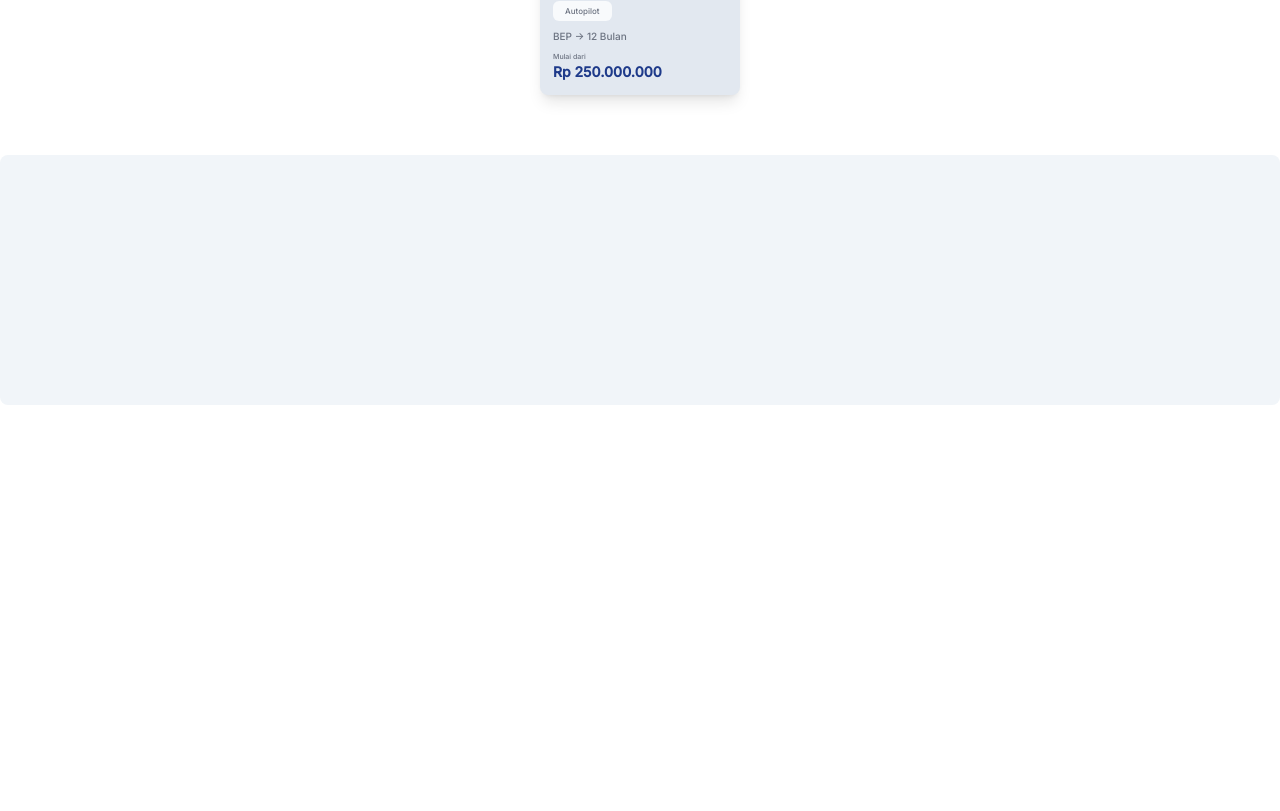
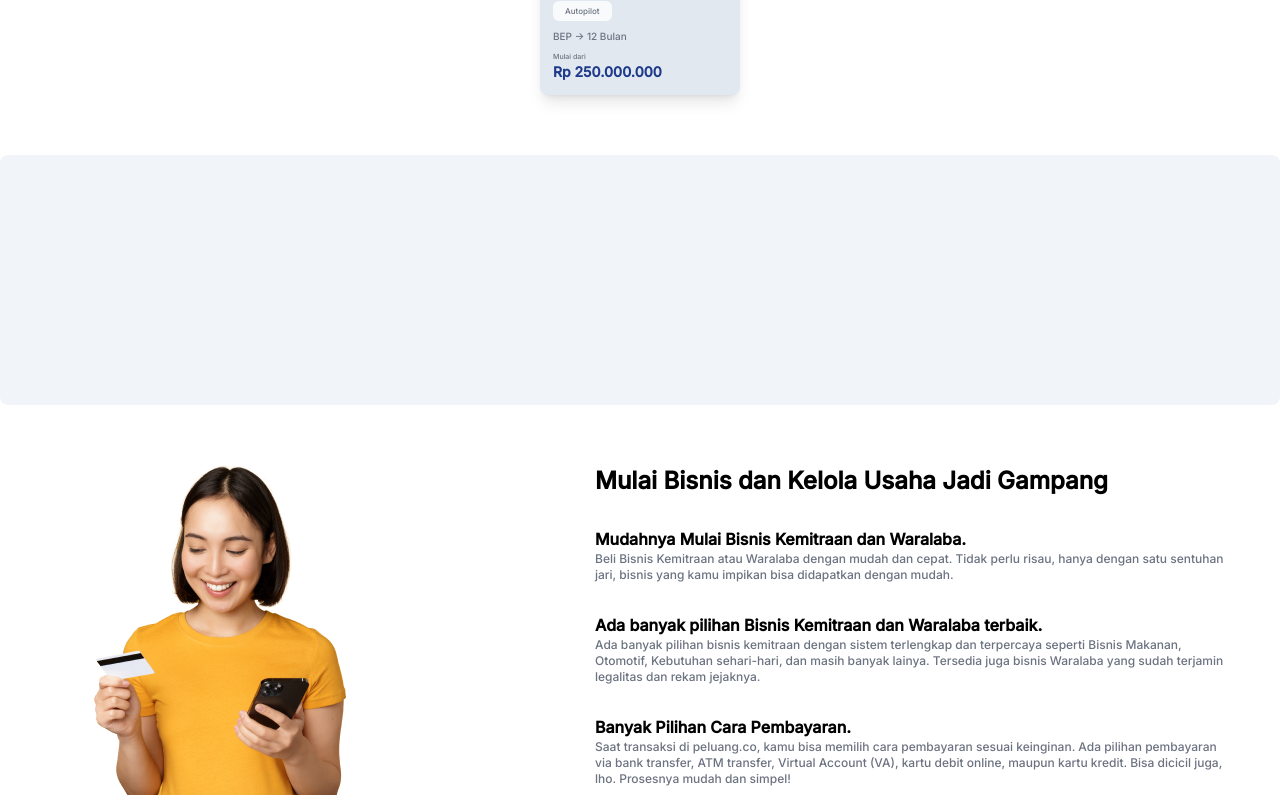
Before and after one commit to officialpeluangco/fe-client-old, a React (Vite) app: page / in a window 1280 px wide. Shown: the part 1550-2361 px from the top of the page. Before the commit the page ends 1979 px from the top, so only its background shows below. Built offline with nearby package versions, Linux system fonts and the light colour scheme.

Commit message:
feat: add Article section

```diff
--- /dev/null
+++ b/src/components/SimpleArticle.tsx
@@ -0,0 +1,53 @@
+import article1 from '../assets/images/article1.png'
+
+const SimpleArticle = () => {
+    return (
+        <section className='w-full h-[350px] my-4'>
+            <div className='flex flex-row justify-center gap-[200px] w-full max-w-[1320px] mx-auto h-full'>
+                <div className='w-[350px] h-full object-cover'>
+                    <img
+                        className='w-full h-full'
+                        src={article1}
+                        alt=""
+                    />
+                </div>
+                <div className='font-inter max-w-[640px] flex flex-col justify-end pb-2 gap-[30px]'>
+                    <h2 className='text-2xl font-semibold'>
+                        Mulai Bisnis dan Kelola Usaha Jadi Gampang
+                    </h2>
+                    <div>
+                        <h3 className='text-base font-semibold'>
+                            Mudahnya Mulai Bisnis Kemitraan dan Waralaba.
+                        </h3>
+                        <p className='text-xs text-gray-500'>
+                            Beli Bisnis Kemitraan atau Waralaba dengan mudah dan cepat. Tidak perlu risau, hanya dengan satu sentuhan
+                            jari, bisnis yang kamu impikan bisa didapatkan dengan mudah.
+                        </p>
+                    </div>
+                    <div>
+                        <h3 className='text-base font-semibold'>
+                            Ada banyak pilihan Bisnis Kemitraan dan Waralaba terbaik.
+                        </h3>
+                        <p className='text-xs text-gray-500'>
+                            Ada banyak pilihan bisnis kemitraan dengan sistem terlengkap dan terpercaya seperti Bisnis Makanan,
+                            Otomotif, Kebutuhan sehari-hari, dan masih banyak lainya. Tersedia juga bisnis Waralaba yang sudah terjamin
+                            legalitas dan rekam jejaknya.
+                        </p>
+                    </div>
+                    <div>
+                        <h3 className='text-base font-semibold'>
+                            Banyak Pilihan Cara Pembayaran.
+                        </h3>
+                        <p className='text-xs text-gray-500'>
+                            Saat transaksi di peluang.co, kamu bisa memilih cara pembayaran sesuai keinginan. Ada pilihan pembayaran via
+                            bank transfer, ATM transfer, Virtual Account (VA), kartu debit online, maupun kartu kredit. Bisa dicicil juga, lho.
+                            Prosesnya mudah dan simpel!
+                        </p>
+                    </div>
+                </div>
+            </div>
+        </section>
+    )
+}
+
+export default SimpleArticle
--- a/src/views/HomePage.tsx
+++ b/src/views/HomePage.tsx
@@ -5,6 +5,7 @@ import PartnerCardList from "../components/PartnerCardList"
 import logo1 from "../assets/images/logo1 1.png"
 import logo2 from "../assets/images/logo2 1.png"
 import logo3 from "../assets/images/logo3 1.png"
+import SimpleArticle from "../components/SimpleArticle"
 
 const dummyData = [
   {
@@ -58,6 +59,7 @@ const HomePage = () => {
         <BannerSection />
         <PartnerCardList data={dummyData} title="Mitra Ekslusif" subTitle="Mitra pilihan untuk masa depan kesuksesan anda." />
         <BannerSection />
+        <SimpleArticle />
     </main>
   )
 }
```
Also changed, not shown: src/assets/images/article1.png (added).
